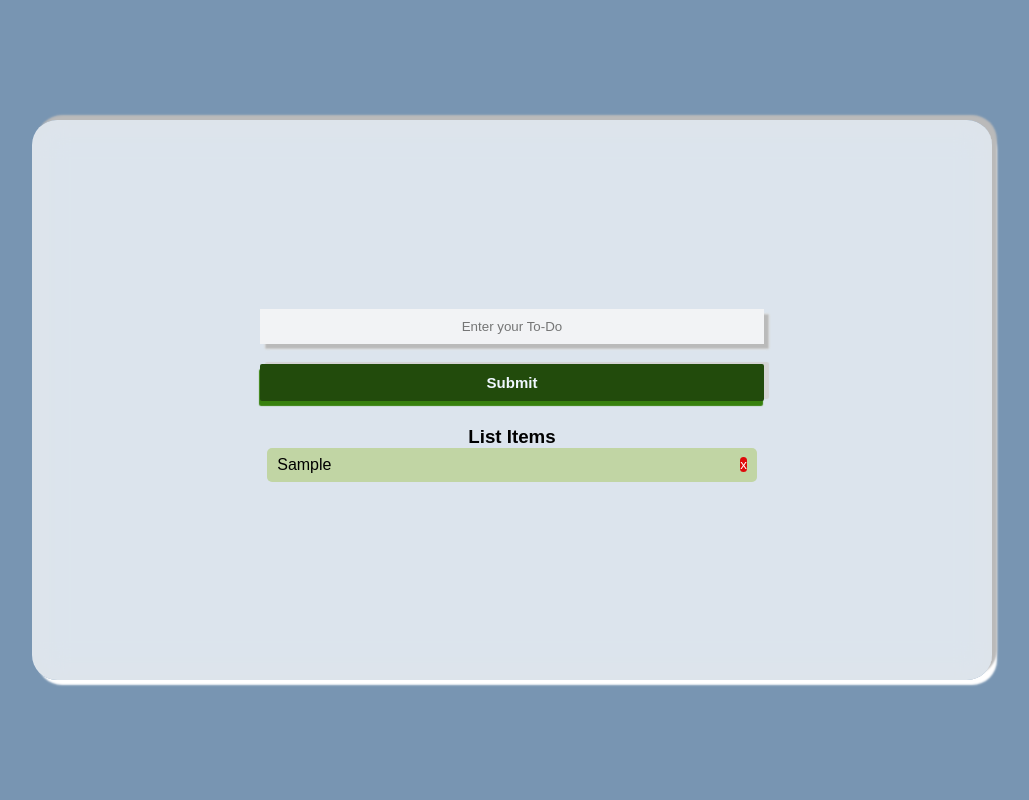
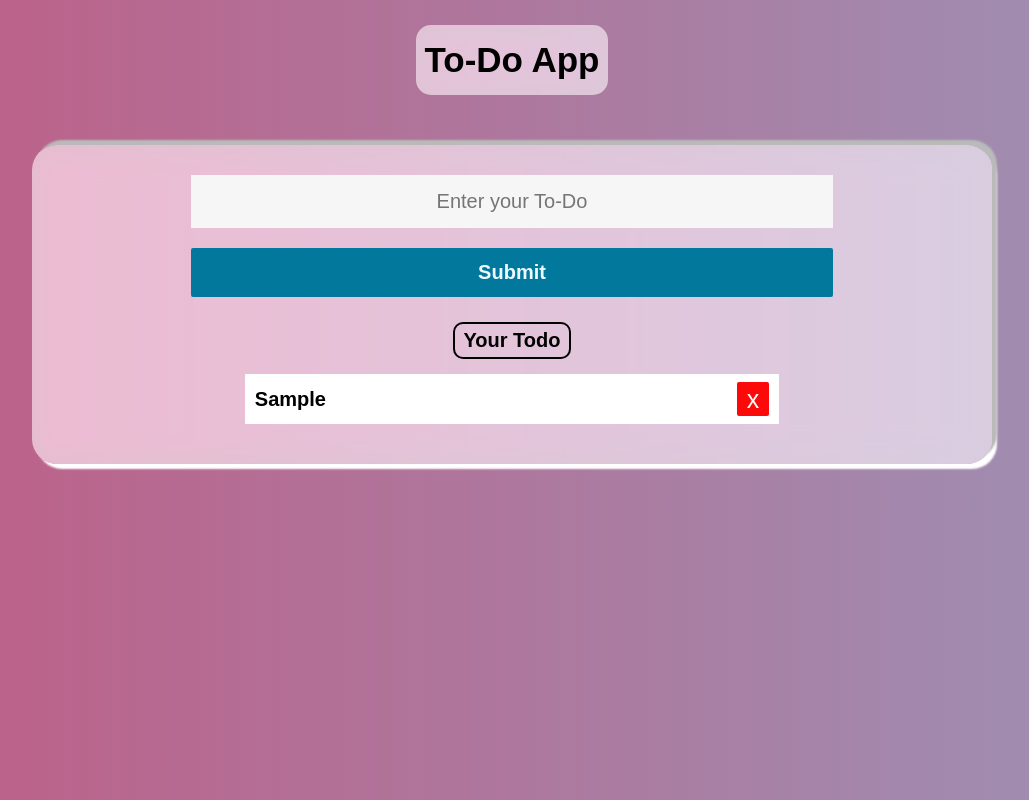
Before and after one commit to Rajkumarthakur88/ToDoUi, a plain HTML site: page index.html in a window 1280 px wide. Both pictures are taken after typing "Sample" into the empty fields and a click on the button "Submit". Shown: the whole page, without its empty margins (128-1157 px from the left). Drawn offline with nearby package versions, Linux system fonts and the light colour scheme.

Commit message:
completed this todo project

```diff
--- a/index.html
+++ b/index.html
@@ -11,14 +11,17 @@
 
 <body>
      <div class="container">
+          <nav>
+               <h1>To-Do App</h1>
+          </nav>
           <div class="to-do-container">
-          <form>
-               <input type="text" placeholder="Enter your To-Do">
+               <form class="todoform">
+                    <input type="text" placeholder="Enter your To-Do" required>
                     <button type="submit" class="submit-btn">Submit</button>
                </form>
                <ul class="to-do-list-items">
                     <h3>
-     List Items
+                         Your Todo
                     </h3>
                </ul>
           </div>
--- a/main.js
+++ b/main.js
@@ -1,9 +1,8 @@
-let form = document.querySelector("form");
+let form = document.querySelector(".todoform");
 let input = document.querySelector("input")
 let ul = document.querySelector("ul");
 
-
-form.addEventListener("submit", Todolist);
+form.addEventListener("submit" ,Todolist);
 
 function Todolist(e) {
    e.preventDefault();
@@ -22,33 +21,33 @@ form.reset();
 }
 
 
-// let form = document.querySelector("form");
-// let input = document.querySelector("input");
-// let ul = document.querySelector("ul");
 
-// // Save todo
-// form.addEventListener("submit", saveTodo);
+// ul.addEventListener("click", deleteTodo);
 
-// function saveTodo(e) {
-//   // Prevents from reloading page
+// // delete todo
 
-//   e.preventDefault();
+// function deleteTodo(e){
 
-//   // create li
-//   const newLi = document.createElement("li");
-// //   newLi.className = "list-group-item rounded-0";
-//   newLi.innerText = input.value;
+//    console.log(e.target.className);
+//   if(e.target.className.includes("cancel-btn")){
+//     const todo = e.target.parentElement;
+//     ul.removeChild(todo);
+//   }
 
-//   // create button
+// }
 
-// //   let delBtn = document.createElement("button");
-// //   delBtn.innerText = "Delete";
-// //   delBtn.className = "btn btn-danger btn-sm rounded-0 float-end";
-// //   newLi.appendChild(delBtn);
 
-//   // Insert New Li Into Ul
-//   ul.appendChild(newLi);
 
-//   // Reset Form
-//   form.reset();
-// }
+// //to delete the todo
+
+ul.addEventListener("click", deleteTodo);
+
+function deleteTodo(e){
+
+   if(e.target.className.includes("cancel-btn"))
+   {
+      const DelLi = e.target.parentElement;
+      ul.removeChild(DelLi);
+   }
+
+}
--- a/style.css
+++ b/style.css
@@ -9,25 +9,68 @@
 }
 
 .container {
-     height: 100vh;
+     min-height: 100vh;
+     height:auto;
+     display: flex;
+     align-items: center;
+     justify-content: flex-start;
+     flex-direction: column;
+     background: linear-gradient(270deg, #75ceec, #fc0031, #effc00);
+     background-size: 800% 800%;
+     -webkit-animation: AnimationName 31s ease infinite;
+     -moz-animation: AnimationName 31s ease infinite;
+     animation: AnimationName 31s ease infinite;
+}
+
+/* NAVBAR */
+nav{
+     width: 15%;
+     margin-top: 25px;
+     padding: 15px 5px;
+     background-color: rgba(247, 247, 247, 0.623);
+     backdrop-filter: blur(16px) saturate(150%);
      display: flex;
      align-items: center;
      justify-content: center;
-     /* background-color: #F0F2B6; */
-     background-color: #7895B2;
+     border-radius: 15px;
 }
+nav h1{
+     font-size: 35px;
+     font-weight: 600;
+     color: #000;
+}
+/* Animation */
+
+
+@-webkit-keyframes AnimationName {
+     0%{background-position:0% 50%}
+     50%{background-position:100% 50%}
+     100%{background-position:0% 50%}
+ }
+ @-moz-keyframes AnimationName {
+     0%{background-position:0% 50%}
+     50%{background-position:100% 50%}
+     100%{background-position:0% 50%}
+ }
+ @keyframes AnimationName {
+     0%{background-position:0% 50%}
+     50%{background-position:100% 50%}
+     100%{background-position:0% 50%}
+ }
 
 .to-do-container {
      width: 75%;
-     height: 70%;
+     height:  auto;
      display: flex;
      align-items: center;
      justify-content: center;
      flex-direction: column;
+     padding: 30px 5px;
+     margin-top: 50px;
 
      box-shadow:  5px -5px 2px #bababa,
      5px 5px 2px #ffffff;
-     background-color: rgba(247, 247, 247, 0.81);
+     background-color: rgba(247, 247, 247, 0.623);
      backdrop-filter: blur(16px) saturate(150%);
      border-radius: 25px;
 }
@@ -35,6 +78,7 @@
 
 form {
      width: 75%;
+     height: auto;
      display: flex;
      align-items: center;
      justify-content: center;
@@ -42,29 +86,31 @@ form {
 }
 
 form input {
-     width: 70%;
-     padding: 10px 2px;
+     width: 90%;
+     height: auto;
+     padding: 15px 2px;
      text-align: center;
      border: none;
      margin-bottom: 20px;
-     background-color: rgba(247, 247, 247, 0.81);
-     box-shadow:  5px 5px 2px #bababa,
-     5px 5px 2px #ffffff;
-     background-color: rgba(247, 247, 247, 0.81);
+     background-color: rgb(247, 247, 247);
+     /* box-shadow:  5px 5px 2px #0000002b,
+     5px 5px 2px #ffffff; */
+     background-color: rgba(247, 247, 247, 0.982);
+     font-size: 20px;
 }
 
 .submit-btn {
-     width: 70%;
-     padding: 10px 2px;
-     background-color: #224B0C;
+     width: 90%;
+     padding: 13px 2px;
+     background-color: #02789c;
      color: aliceblue;
      border: none;
      border-radius: 2px;
      margin-bottom: 25px;
-     font-size: 15px;
+     font-size: 20px;
      font-weight: 600;
-     box-shadow:  5px -2px 1px #d4d4d4,
-             -1px 5px 1px #37810e;
+     /* box-shadow:  5px -2px 1px #d4d4d4,
+             -1px 5px 1px #37810e; */
 }
 
 .to-do-list-items {
@@ -74,21 +120,35 @@ form input {
      justify-content: center;
      flex-direction: column;
 }
-
+.to-do-list-items h3{
+     font-size: 20px;
+     font-weight: 700;
+     color: black;
+     /* background-color: rgb(245, 245, 4); */
+     padding: 5px 8px;
+     border: 2px solid black;
+     border-radius: 10px;
+     margin-bottom: 15px;
+}
 .to-do {
-     width: 68%;
+     width: 75%;
      display: flex;
      align-items: center;
      justify-content: space-between;
      padding: 8px 10px;
-     background-color: #C1D5A4;
+     background-color: #ffffff;
      margin-bottom: 10px;
-     border-radius: 5px;
+     border-radius: 1px;
+     font-size: 20px;
+     font-weight: 600;
+
 }
 
 .cancel-btn {
-     background-color: rgb(223, 10, 10);
+     background-color: rgb(253, 9, 9);
      border: none;
-     border-radius: 5px;
+     border-radius: 2px;
      color: #fff;
+     padding: 2.5px 10px;
+     font-size: 25px;
 }
```
Lines whose indentation alone changed are shown as unchanged.
